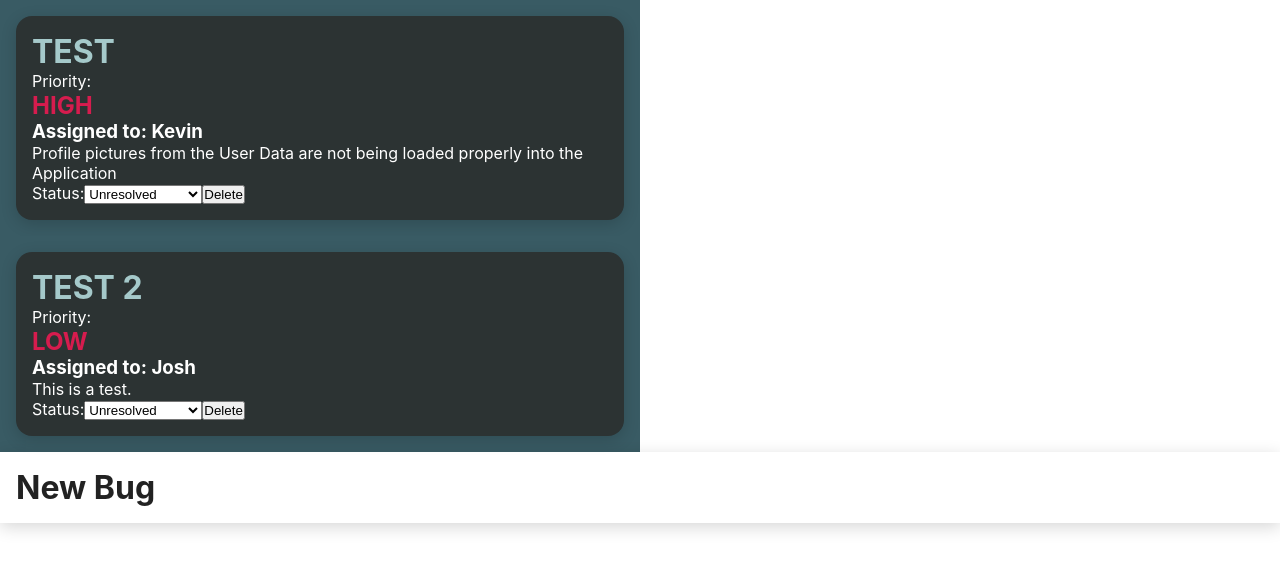
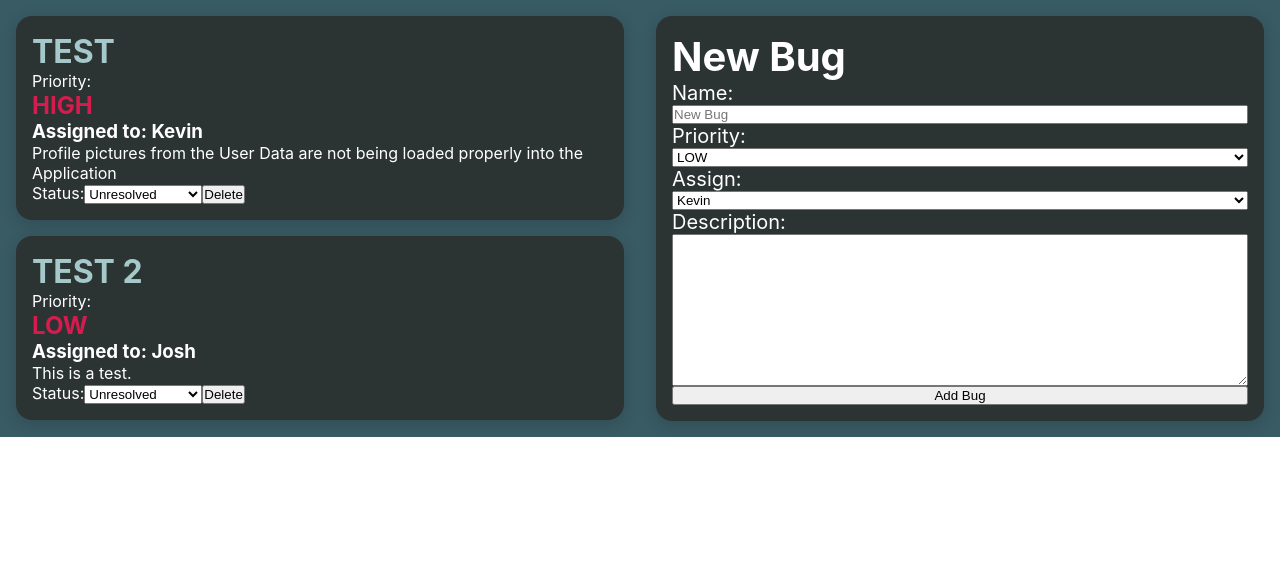
Before and after one commit to kevinjordan1994/bug-tracker, a React (Create React App) app: page / in a window 1280 px wide. Shown: the top 570 px of the page. Built offline with nearby package versions, Linux system fonts and the light colour scheme.

Commit message:
Add add new bug feature

```diff
--- /dev/null
+++ b/src/App.css
@@ -0,0 +1,5 @@
+.app-container {
+  display: flex;
+  background-color: #395b64;
+  height: 100%;
+}
--- a/src/App.js
+++ b/src/App.js
@@ -1,9 +1,12 @@
 import BugList from "./components/BugList/BugList";
 import NewBug from "./components/NewBug/NewBug";
+import "./App.css";
+import { useState } from "react";
 
 function App() {
   const bugs = [
     {
+      key: "bug1",
       name: "TEST",
       priority: "HIGH",
       assignedTo: "Kevin",
@@ -11,6 +14,7 @@ function App() {
         "Profile pictures from the User Data are not being loaded properly into the Application",
     },
     {
+      key: "bug2",
       name: "TEST 2",
       priority: "LOW",
       assignedTo: "Josh",
@@ -18,10 +22,16 @@ function App() {
     },
   ];
 
+  const [currentBugs, setNewBugs] = useState(bugs);
+
+  const addNewBug = (newBug) => {
+    setNewBugs((prev) => [...prev, newBug]);
+  };
+
   return (
     <div className="app-container">
-      <BugList bugs={bugs} />
-      <NewBug />
+      <BugList bugs={currentBugs} />
+      <NewBug onSubmitNewBug={addNewBug} />
     </div>
   );
 }
--- a/src/components/BugList/Bug.css
+++ b/src/components/BugList/Bug.css
@@ -7,7 +7,6 @@
 .bug {
   background-color: #2c3333;
   color: #fff;
-  border-radius: 1rem;
 }
 
 .bug-name {
--- a/src/components/BugList/BugList.css
+++ b/src/components/BugList/BugList.css
@@ -1,5 +1,8 @@
 .bug-list {
-  width: 50vw;
+  max-width: 50%;
   background-color: #395b64;
   padding: 1rem;
+  gap: 1rem;
+  display: flex;
+  flex-direction: column;
 }
--- a/src/components/BugList/BugList.js
+++ b/src/components/BugList/BugList.js
@@ -2,11 +2,13 @@ import Bug from "./Bug";
 import "./BugList.css";
 
 function BugList(props) {
-  return props.bugs.map((bug) => (
+  return (
     <div className="bug-list">
-      <Bug bug={bug} />
+      {props.bugs.map((bug) => (
+        <Bug bug={bug} key={bug.key} />
+      ))}
     </div>
-  ));
+  );
 }
 
 export default BugList;
--- a/src/components/NewBug/NewBug.css
+++ b/src/components/NewBug/NewBug.css
@@ -0,0 +1,15 @@
+.new-bug {
+  width: 50vw;
+  color: #fff;
+}
+
+.new-bug-form {
+  background-color: #2c3333;
+  margin: 1rem;
+  font-size: 1.25rem;
+}
+
+.user-field {
+  display: flex;
+  flex-direction: column;
+}
--- a/src/components/NewBug/NewBug.js
+++ b/src/components/NewBug/NewBug.js
@@ -1,10 +1,93 @@
+import { useState } from "react";
 import "./NewBug.css";
 import "../UI/Card.css";
 
 function NewBug(props) {
+  const teamMembers = ["Kevin", "Josh", "Nick"];
+
+  const [currentName, setNewName] = useState("New Bug");
+  const [currentPriority, setNewPriority] = useState("LOW");
+  const [currentMember, setNewMember] = useState("Kevin");
+  const [currentDescription, setNewDescription] = useState("");
+
+  const nameChangeHandler = (event) => {
+    setNewName(event.target.value);
+  };
+
+  const priorityChangeHandler = (event) => {
+    setNewPriority(event.target.value);
+  };
+
+  const memberChangeHandler = (event) => {
+    setNewMember(event.target.value);
+  };
+
+  const descriptionChangeHandler = (event) => {
+    setNewDescription(event.target.value);
+  };
+
+  const addBug = (event) => {
+    event.preventDefault();
+    const newBug = {
+      key: Math.random() * 100,
+      name: currentName,
+      priority: currentPriority,
+      assignedTo: currentMember,
+      description: currentDescription,
+    };
+    props.onSubmitNewBug(newBug);
+    console.log(newBug);
+  };
+
   return (
-    <div className="card new-bug">
-      <h1>New Bug</h1>
+    <div className="new-bug">
+      <div className="card new-bug-form">
+        <h1>New Bug</h1>
+        <form onSubmit={addBug}>
+          <div className="new-name user-field">
+            <label>Name: </label>
+            <input
+              className="selected-name"
+              type="text"
+              placeholder="New Bug"
+              onChange={nameChangeHandler}
+            ></input>
+          </div>
+          <div className="new-priority user-field">
+            <label>Priority: </label>
+            <select
+              className="selected-priority"
+              onChange={priorityChangeHandler}
+            >
+              <option>LOW</option>
+              <option>MEDIUM</option>
+              <option>HIGH</option>
+            </select>
+          </div>
+          <div className="assign-to user-field">
+            <label>Assign: </label>
+            <select className="selected-member" onChange={memberChangeHandler}>
+              {teamMembers.map((member) => (
+                <option key={member}>{member}</option>
+              ))}
+            </select>
+          </div>
+          <div className="description-input user-field">
+            <label>Description: </label>
+            <textarea
+              cols="50"
+              rows="10"
+              className="selected-description"
+              onChange={descriptionChangeHandler}
+            ></textarea>
+          </div>
+          <div className="user-field">
+            <button className="add-bug-btn" type="submit">
+              Add Bug
+            </button>
+          </div>
+        </form>
+      </div>
     </div>
   );
 }
--- a/src/components/UI/Card.css
+++ b/src/components/UI/Card.css
@@ -1,4 +1,5 @@
 .card {
   box-shadow: 0 0.25rem 1rem rgba(0, 0, 0, 0.16);
   padding: 1rem;
+  border-radius: 1rem;
 }
```
